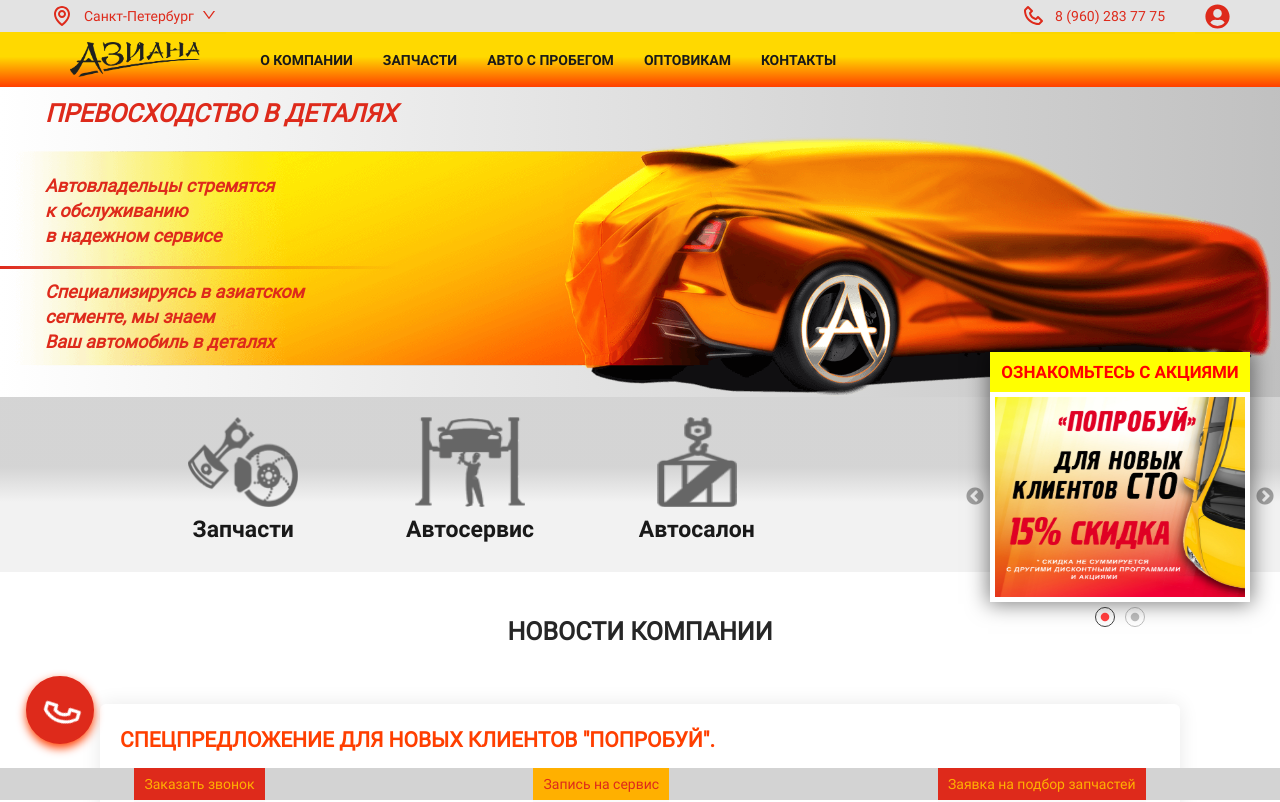
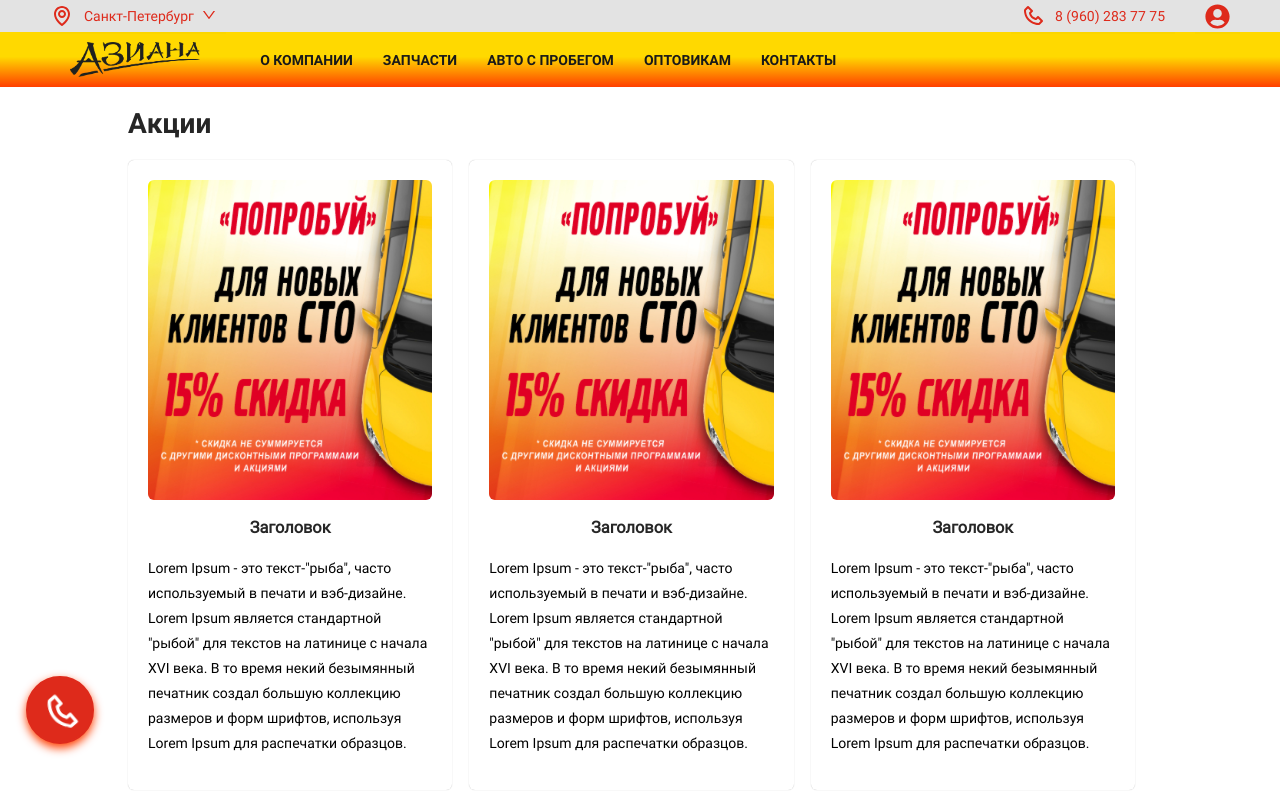
Before and after one commit to asianaauto/asiana.frontend, a React (Create React App) app: page /actions in a window 1280 px wide. Before the commit this address led to /. Shown: the top 802 px of the page. Built offline with nearby package versions, Linux system fonts and the light colour scheme.

Commit message:
updated links

```diff
--- a/src/components/App/App.scss
+++ b/src/components/App/App.scss
@@ -55,6 +55,14 @@
 
 .d-block {
   display: block;
+}
+
+.text-center {
+  text-align: center;
+}
+
+.bg-white {
+  background-color: white;
 }
 
 .flex-wrap {
--- a/src/components/App/App.tsx
+++ b/src/components/App/App.tsx
@@ -18,6 +18,8 @@ import Vacancies from '../../pages/Vacancies/Vacancies';
 import FloatingButton from '../../components/FloatingButton/FloatingButton';
 import CarService from '../../pages/CarService/CarService';
 import DeliveryInRussia from '../../pages/DeliveryInRussia/DeliveryInRussia';
+import Actions from '../../pages/Actions/Actions';
+import Action from '../../pages/Action/Action';
 import Header from '../Header/Header';
 import { useEffect } from 'react';
 
@@ -56,6 +58,12 @@ function App() {
           <Route path="/delivery">
             <DeliveryInRussia />
           </Route>
+          <Route path="/actions">
+            <Actions />
+          </Route>
+          <Route path="/action/:id">
+            <Action />
+          </Route>
           <Redirect to="/" />
         </Switch>
       </div>
--- a/src/components/Header/Header.tsx
+++ b/src/components/Header/Header.tsx
@@ -3,7 +3,6 @@ import './Header.scss';
 import logo from '../../assets/logotype.png';
 import orangeLogo from '../../assets/orange-logo.png';
 import { COLORS } from '../../constants';
-import { Link } from 'react-router-dom';
 import { AiOutlineMenu, AiOutlineClose } from 'react-icons/ai';
 import { Menu, Collapse } from 'antd';
 import Button from '../Button/Button';
@@ -115,9 +114,9 @@ const Header: FC<IProps> = () => {
       <Menu className="Header-dropdown-menu">
         {menu.map((item: any) => (
           <Menu.Item className="Header-dropdown-menu--item" key={item.id}>
-            <Link className="Header-dropdown-menu--link" to={item.link}>
+            <a className="Header-dropdown-menu--link" href={item.link}>
               {item.label}
-            </Link>
+            </a>
           </Menu.Item>
         ))}
       </Menu>
@@ -129,9 +128,9 @@ const Header: FC<IProps> = () => {
       if (nav.link) {
         return (
           <div className="Header-burger-menu--item" key={nav.id}>
-            <Link className="Header-burger-menu--link" to={nav.link}>
+            <a className="Header-burger-menu--link" href={nav.link}>
               {nav.label}
-            </Link>
+            </a>
           </div>
         );
       }
@@ -146,12 +145,12 @@ const Header: FC<IProps> = () => {
                 key={nav.id}>
                 <div>
                   {nav.subMenuProps?.navs.map((item) => (
-                    <Link
+                    <a
                       key={item.id}
                       className="Header-burger-menu--link Header-burger-menu--panel-link"
-                      to={item.link}>
+                      href={item.link}>
                       {item.label}
-                    </Link>
+                    </a>
                   ))}
                 </div>
               </Panel>
@@ -197,13 +196,13 @@ const Header: FC<IProps> = () => {
               />
             </Button>
             <div className="d-flex justify-content-center mb-5">
-              <Link to="/">
+              <a href="/">
                 <img
                   className="logo-burger"
                   src={orangeLogo}
                   alt="Logo burger"
                 />
-              </Link>
+              </a>
             </div>
           </div>
           {renderBurgerMenu(NAVS)}
@@ -214,17 +213,17 @@ const Header: FC<IProps> = () => {
         <header style={styleHeader} className="header">
           <div className="header-container--size container page-container--full">
             <div className="d-flex">
-              <Link to="/">
+              <a href="/">
                 <img className="logo" src={logo} alt="Logo" />
-              </Link>
+              </a>
               <div className="Header-container">
                 {NAVS.map((nav) => {
                   if (nav.link) {
                     return (
                       <div className="Header-nav--item" key={nav.id}>
-                        <Link className="Header-nav--link" to={nav.link}>
+                        <a className="Header-nav--link" href={nav.link}>
                           {nav.label}
-                        </Link>
+                        </a>
                       </div>
                     );
                   }
--- a/src/components/Slider/Slider.tsx
+++ b/src/components/Slider/Slider.tsx
@@ -4,7 +4,6 @@ import Slider from 'react-slick';
 import 'slick-carousel/slick/slick.css';
 import 'slick-carousel/slick/slick-theme.css';
 import image from '../../assets/Poprobui370x370.jpg';
-import Shinomontag from '../../assets/Shinomontag370x370 (1).jpg';
 import Promotions from '../Promotions/Promotions';
 
 export default class SimpleSlider extends Component {
@@ -25,10 +24,14 @@ export default class SimpleSlider extends Component {
         </div>
         <Slider {...settings}>
           <div className="Slider-slide">
-            <img className="slider1" src={image} alt="" />
+            <a target="_blank" href="/action/1">
+              <img className="slider1" src={image} alt="" />
+            </a>
           </div>
           <div className="Slider-slide">
-            <img className="slider1" src={Shinomontag} alt="" />
+            <a target="_blank" href="/action/1">
+              <img className="slider1" src={image} alt="" />
+            </a>
           </div>
         </Slider>
       </div>
--- /dev/null
+++ b/src/pages/Action/Action.scss
@@ -0,0 +1,21 @@
+.Action-title {
+  font-family: 'Roboto Bold';
+}
+
+.Action-column {
+  &--left {
+    max-width: 400px;
+
+    img {
+      border-radius: 6px;
+    }
+  }
+
+  &--right {
+    max-width: 800px;
+
+    h3 {
+      font-weight: bold;
+    }
+  }
+}
--- /dev/null
+++ b/src/pages/Action/Action.tsx
@@ -0,0 +1,51 @@
+import { Col, Row } from 'antd';
+import { FC } from 'react';
+import action from '../../assets/Poprobui370x370.jpg';
+import './Action.scss';
+
+interface IExternalProps {}
+
+interface IProps extends IExternalProps {}
+
+const Action: FC<IProps> = () => {
+  return (
+    <div className="bg-white">
+      <div className="container page-with-header">
+        <div className="pt-5">
+          <h1 className="Action-title">Акция №1</h1>
+          <Row justify="space-between">
+            <Col className="Action-column--left" span={8}>
+              <img
+                className="Action-image mb-3 wow zoomIn"
+                src={action}
+                alt="action"
+              />
+            </Col>
+            <Col className="Action-column--right wow fadeIn" span={16}>
+              <h3 className="mb-3 text-center">Заголовок</h3>
+              <p>
+                Lorem Ipsum - это текст-"рыба", часто используемый в печати и
+                вэб-дизайне. Lorem Ipsum является стандартной "рыбой" для
+                текстов на латинице с начала XVI века. В то время некий
+                безымянный печатник создал большую коллекцию размеров и форм
+                шрифтов, используя Lorem Ipsum для распечатки образцов. Lorem
+                Ipsum - это текст-"рыба", часто используемый в печати и
+                вэб-дизайне. Lorem Ipsum является стандартной "рыбой" для
+                текстов на латинице с начала XVI века. В то время некий
+                безымянный печатник создал большую коллекцию размеров и форм
+                шрифтов, используя Lorem Ipsum для распечатки образцов. Lorem
+                Ipsum - это текст-"рыба", часто используемый в печати и
+                вэб-дизайне. Lorem Ipsum является стандартной "рыбой" для
+                текстов на латинице с начала XVI века. В то время некий
+                безымянный печатник создал большую коллекцию размеров и форм
+                шрифтов, используя Lorem Ipsum для распечатки образцов.
+              </p>
+            </Col>
+          </Row>
+        </div>
+      </div>
+    </div>
+  );
+};
+
+export default Action;
--- /dev/null
+++ b/src/pages/Actions/Actions.scss
@@ -0,0 +1,37 @@
+.Actions-title {
+  font-family: 'Roboto Bold';
+}
+
+.Actions-column {
+  max-width: 400px;
+
+  h3 {
+    font-weight: bold;
+  }
+
+  .Actions-card {
+    width: 95%;
+    padding: 20px;
+    transition: 0.3s;
+    border-radius: 6px;
+    box-shadow: 0px 0px 1px 0px rgba(0, 0, 0, 0.3);
+    cursor: pointer;
+
+    &:hover {
+      box-shadow: 0px 5px 7px 0px rgba(0, 0, 0, 0.3);
+    }
+  }
+
+  .Actions-image {
+    display: block;
+    width: 100%;
+    height: 320px;
+    border-radius: 6px;
+  }
+
+  a {
+    display: block;
+    text-decoration: none;
+    color: black;
+  }
+}
--- /dev/null
+++ b/src/pages/Actions/Actions.tsx
@@ -0,0 +1,81 @@
+import { Col, Row } from 'antd';
+import { FC } from 'react';
+import action from '../../assets/Poprobui370x370.jpg';
+import './Actions.scss';
+
+interface IExternalProps {}
+
+interface IProps extends IExternalProps {}
+
+const Actions: FC<IProps> = () => {
+  return (
+    <div className="bg-white">
+      <div className="container page-with-header">
+        <div className="pt-3">
+          <h1 className="Actions-title">Акции</h1>
+          <Row justify="space-between">
+            <Col className="Actions-column wow fadeInLeft" span={8}>
+              <div className="Actions-card">
+                <a target="_blank" href="/action/1">
+                  <img
+                    className="Actions-image mb-3"
+                    src={action}
+                    alt="action"
+                  />
+                  <h3 className="mb-3 text-center">Заголовок</h3>
+                  <p>
+                    Lorem Ipsum - это текст-"рыба", часто используемый в печати
+                    и вэб-дизайне. Lorem Ipsum является стандартной "рыбой" для
+                    текстов на латинице с начала XVI века. В то время некий
+                    безымянный печатник создал большую коллекцию размеров и форм
+                    шрифтов, используя Lorem Ipsum для распечатки образцов.
+                  </p>
+                </a>
+              </div>
+            </Col>
+            <Col className="Actions-column wow fadeInDown" span={8}>
+              <div className="Actions-card">
+                <a target="_blank" href="/action/1">
+                  <img
+                    className="Actions-image mb-3"
+                    src={action}
+                    alt="action"
+                  />
+                  <h3 className="mb-3 text-center">Заголовок</h3>
+                  <p>
+                    Lorem Ipsum - это текст-"рыба", часто используемый в печати
+                    и вэб-дизайне. Lorem Ipsum является стандартной "рыбой" для
+                    текстов на латинице с начала XVI века. В то время некий
+                    безымянный печатник создал большую коллекцию размеров и форм
+                    шрифтов, используя Lorem Ipsum для распечатки образцов.
+                  </p>
+                </a>
+              </div>
+            </Col>
+            <Col className="Actions-column wow fadeInRight" span={8}>
+              <div className="Actions-card">
+                <a target="_blank" href="/action/1">
+                  <img
+                    className="Actions-image mb-3"
+                    src={action}
+                    alt="action"
+                  />
+                  <h3 className="mb-3 text-center">Заголовок</h3>
+                  <p>
+                    Lorem Ipsum - это текст-"рыба", часто используемый в печати
+                    и вэб-дизайне. Lorem Ipsum является стандартной "рыбой" для
+                    текстов на латинице с начала XVI века. В то время некий
+                    безымянный печатник создал большую коллекцию размеров и форм
+                    шрифтов, используя Lorem Ipsum для распечатки образцов.
+                  </p>
+                </a>
+              </div>
+            </Col>
+          </Row>
+        </div>
+      </div>
+    </div>
+  );
+};
+
+export default Actions;
```
